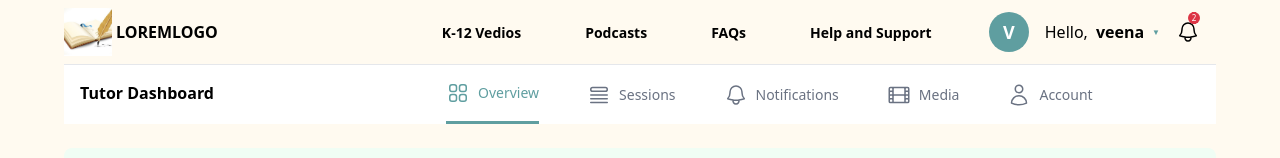
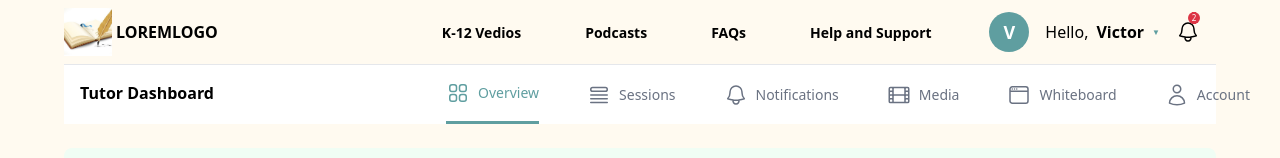
Before and after one commit to IsmailAvayil/tutor-app, a React (Vite) app: page / in a window 1280 px wide. Shown: the top 158 px of the page. Built offline with nearby package versions, Linux system fonts and the light colour scheme.

Commit message:
fix(issues): fixed

```diff
--- a/src/components/TabsMenus.jsx
+++ b/src/components/TabsMenus.jsx
@@ -4,6 +4,7 @@ import {
   QueueListIcon,
   Squares2X2Icon,
   UserIcon,
+  WindowIcon,
 } from "@heroicons/react/24/outline";
 
 const TabsMenus = ({ tabNavigationMenus, activeTab, handleTabClick }) => {
@@ -31,8 +32,12 @@ const TabsMenus = ({ tabNavigationMenus, activeTab, handleTabClick }) => {
             <BellIcon className="w-6 h-6" />
           ) : tabNavigationMenu?.id === 4 ? (
             <FilmIcon className="w-6 h-6" />
+          ) : tabNavigationMenu?.id === 5 ? (
+            <WindowIcon className="w-6 h-6" />
+          ) : tabNavigationMenu?.id === 6 ? (
+            <UserIcon className="w-6 h-6" />
           ) : (
-            <UserIcon className="w-6 h-6" />
+            "null"
           )}
           {tabNavigationMenu.label}
         </button>
--- a/src/components/UserProfile.jsx
+++ b/src/components/UserProfile.jsx
@@ -2,7 +2,7 @@ import { useState } from "react";
 
 const userProfileData = {
   user_id: 1,
-  full_name: "veena",
+  full_name: "Victor",
   profile_image: "",
 };
 
--- a/src/data/TabNavigationMenus.jsx
+++ b/src/data/TabNavigationMenus.jsx
@@ -27,6 +27,12 @@ export const tabNavigationMenus = [
   },
   {
     id: 5,
+    label: "Whiteboard",
+    value: "whiteboard",
+    content: <div>Whiteboard settings go here.</div>,
+  },
+  {
+    id: 6,
     label: "Account",
     value: "account",
     content: <div>Account settings go here.</div>,
```
